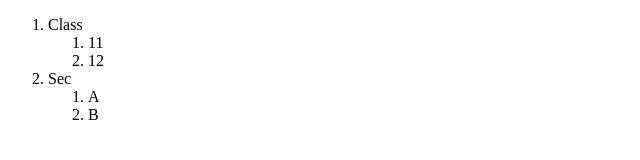
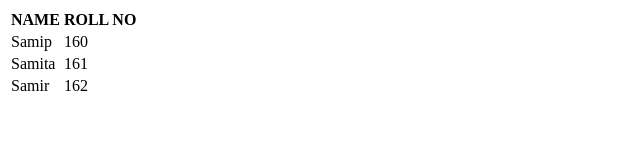
Before and after one commit to Samip-Nepal/level-4-html-pratice, a plain HTML site: page index.html in a window 1280 px wide. Shown: the whole page, without its empty margins (0-640 px from the left). Drawn offline with Linux system fonts and the light colour scheme.

Commit message:
Adding table with tags tr,td,th

```diff
--- a/index.html
+++ b/index.html
@@ -20,7 +20,7 @@
             <li>B</li>
         </ul>
     </ul> -->
-  <ol>
+  <!-- <ol>
         <li>Class</li>
         <ol>
             <li>11</li>
@@ -31,7 +31,25 @@
             <li>A</li>
             <li>B</li>
         </ol>
-    </ol>
+    </ol> -->
+    <table>
+        <tr>
+            <th>NAME</th>
+            <th>ROLL NO</th>
+        </tr>
+        <tr>
+            <td>Samip</td>
+            <td>160</td>
+        </tr>
+        <tr>
+            <td>Samita</td>
+            <td>161</td>
+        </tr>
+        <tr>
+            <td>Samir</td>
+            <td>162</td>
+        </tr>
+    </table>
 </main>
 <body>
 
```
